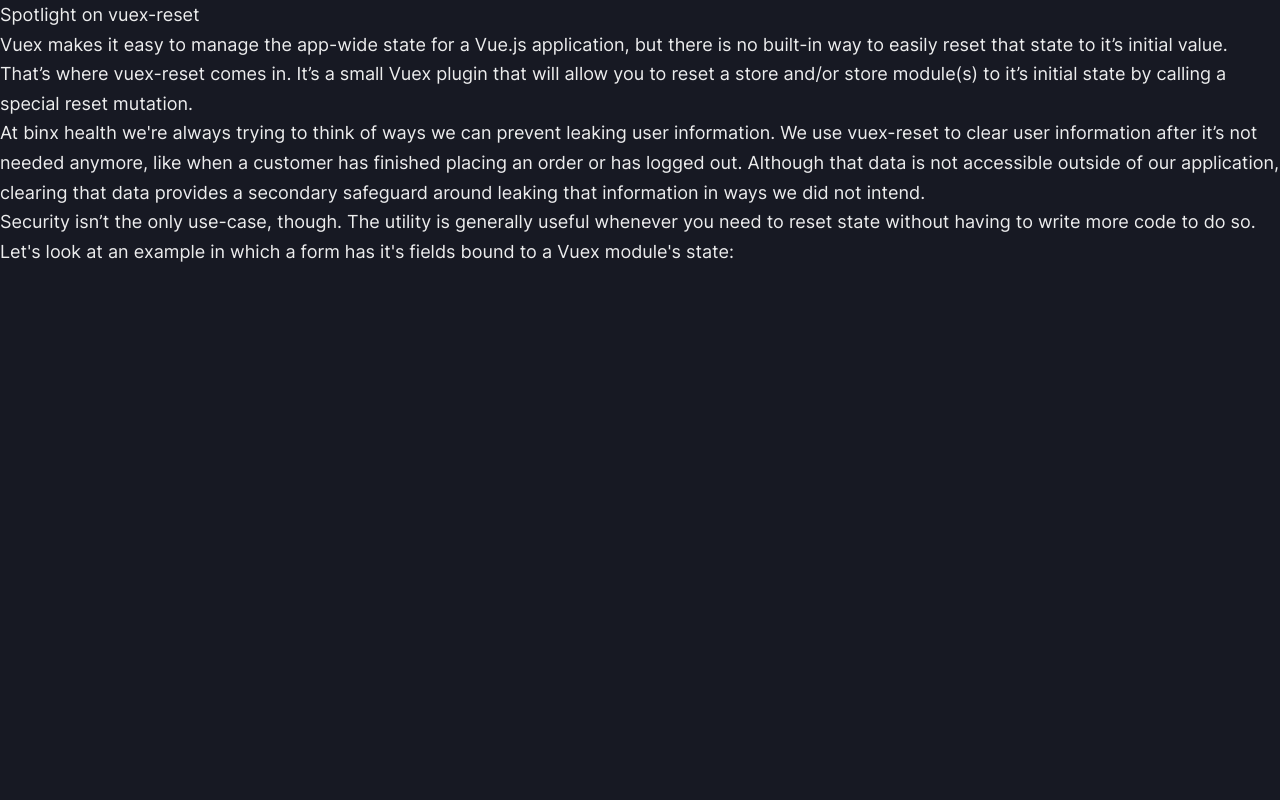
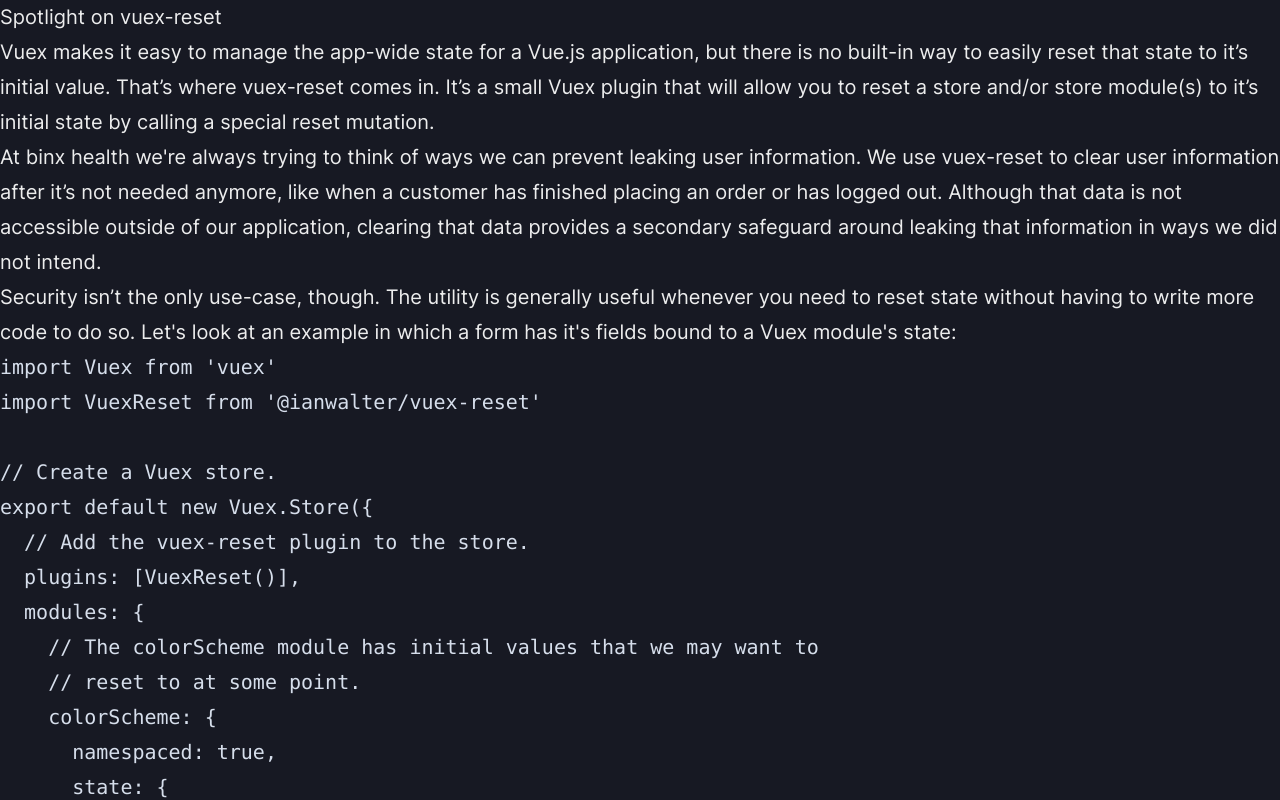
Before and after one commit to ianwalter/ianwalter, a Next.js app: page /posts/2020-12-05~spotlight-on-vuex-reset in a window 1280 px wide. Shown: the top 800 px of the page. Built offline with nearby package versions, Linux system fonts and the light colour scheme.

Commit message:
Adding syntax highlighting

```diff
--- a/next.config.js
+++ b/next.config.js
@@ -1,6 +1,11 @@
 const { promises: fs } = require('fs')
 const path = require('path')
-const withMDX = require('@next/mdx')({ extension: /\.mdx?$/ })
+const withMDX = require('@next/mdx')({
+  extension: /\.mdx?$/,
+  options: {
+    rehypePlugins: [require('@mapbox/rehype-prism')]
+  }
+})
 
 function toRewrite (file) {
   const filename = file.split('.')[0]
--- a/package.json
+++ b/package.json
@@ -28,6 +28,7 @@
     "@chakra-ui/react": "^1.0.2",
     "@emotion/react": "^11.1.2",
     "@emotion/styled": "^11.0.0",
+    "@mapbox/rehype-prism": "^0.5.0",
     "@mdx-js/loader": "^1.6.22",
     "@next/mdx": "^10.0.3",
     "framer-motion": "^2.9.5",
--- a/pages/_document.js
+++ b/pages/_document.js
@@ -13,6 +13,7 @@
             crossOrigin="anonymous"
           />
           <link rel="stylesheet" href="/fonts.css" />
+          <link rel="stylesheet" href="/eostrix.css" />
           <script
             async
             defer
--- /dev/null
+++ b/public/eostrix.css
@@ -0,0 +1,142 @@
+code[class*="language-"],
+pre[class*="language-"] {
+  color: #d6deeb;
+  font-family: Consolas, Monaco, "Andale Mono", "Ubuntu Mono", monospace;
+  text-align: left;
+  white-space: pre;
+  word-spacing: normal;
+  word-break: normal;
+  word-wrap: normal;
+  line-height: 1.5;
+
+  -moz-tab-size: 4;
+  -o-tab-size: 4;
+  tab-size: 4;
+
+  -webkit-hyphens: none;
+  -moz-hyphens: none;
+  -ms-hyphens: none;
+  hyphens: none;
+}
+
+pre[class*="language-"]::-moz-selection,
+pre[class*="language-"] ::-moz-selection,
+code[class*="language-"]::-moz-selection,
+code[class*="language-"] ::-moz-selection {
+  text-shadow: none;
+  background: rgba(29, 59, 83, 0.99);
+}
+
+pre[class*="language-"]::selection,
+pre[class*="language-"] ::selection,
+code[class*="language-"]::selection,
+code[class*="language-"] ::selection {
+  text-shadow: none;
+  background: rgba(29, 59, 83, 0.99);
+}
+
+@media print {
+  code[class*="language-"],
+  pre[class*="language-"] {
+    text-shadow: none;
+  }
+}
+
+/* Code blocks */
+pre[class*="language-"] {
+  padding: 1.5rem;
+  margin: 1.5rem 0;
+  overflow: auto;
+}
+
+:not(pre) > code[class*="language-"],
+pre[class*="language-"] {
+  color: white;
+  background: #06090E;
+  border-radius: 0.375rem;
+}
+
+:not(pre) > code[class*="language-"] {
+  padding: 0.1em;
+  border-radius: 0.3em;
+  white-space: normal;
+}
+
+.token.comment,
+.token.prolog,
+.token.cdata {
+  color: rgb(99, 119, 119);
+}
+
+.token.punctuation {
+  color: rgb(199, 146, 234);
+}
+
+.namespace {
+  color: rgb(178, 204, 214);
+}
+
+.token.deleted {
+  color: rgba(239, 83, 80, 0.56);
+}
+
+.token.symbol,
+.token.property {
+  color: rgb(128, 203, 196);
+}
+
+.token.tag,
+.token.operator,
+.token.keyword {
+  color: rgb(127, 219, 202);
+}
+
+.token.boolean {
+  color: rgb(255, 88, 116);
+}
+
+.token.number {
+  color: rgb(247, 140, 108);
+}
+
+.token.constant,
+.token.function,
+.token.builtin,
+.token.char {
+  color: rgb(130, 170, 255);
+}
+
+.token.selector,
+.token.doctype {
+  color: rgb(199, 146, 234);
+}
+
+.token.attr-name,
+.token.inserted {
+  color: rgb(173, 219, 103);
+}
+
+.token.string,
+.token.url,
+.token.entity,
+.language-css .token.string,
+.style .token.string {
+  color: rgb(173, 219, 103);
+}
+
+.token.class-name,
+.token.atrule,
+.token.attr-value {
+  color: rgb(255, 203, 139);
+}
+
+.token.regex,
+.token.important,
+.token.variable {
+  color: rgb(214, 222, 235);
+}
+
+.token.important,
+.token.bold {
+  font-weight: bold;
+}
--- a/theme.js
+++ b/theme.js
@@ -18,8 +18,8 @@
     global: {
       body: {
         backgroundColor: 'gray.900',
-        fontSize: 18,
-        lineHeight: '1.85rem'
+        fontSize: '1.25rem',
+        lineHeight: '1.75'
       }
     }
   },
```
Also changed, not shown: pages/posts/2020-12-05~spotlight-on-vuex-reset.mdx (+36 -0 lines), 1 other file (tests, documents, lock files or other folders).
